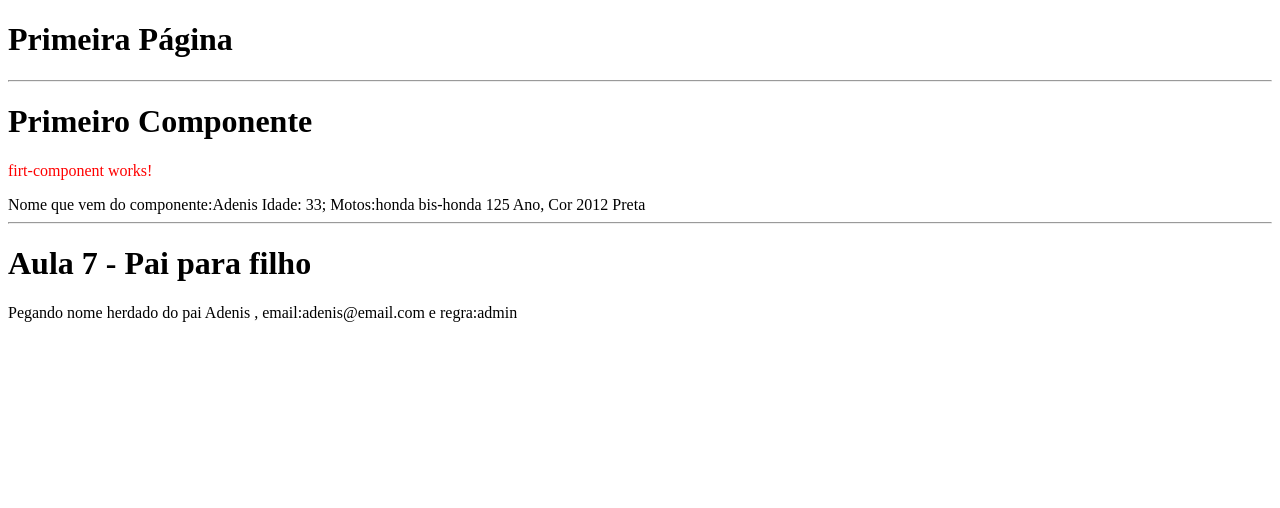
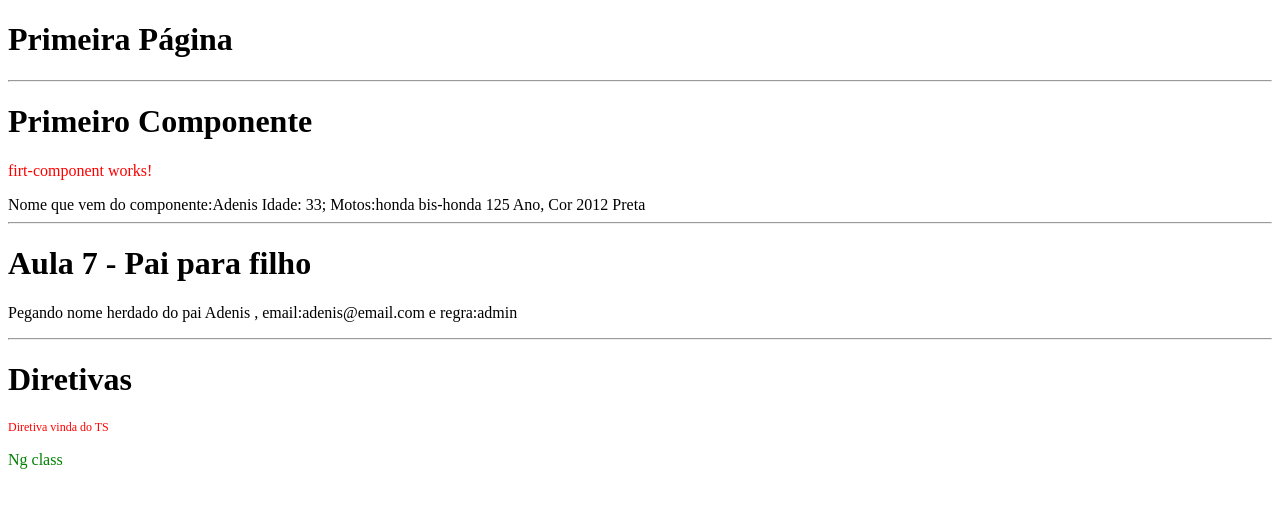
Before and after one commit to adenisluiz/angular_cliente_publico, an Angular app: page / in a window 1280 px wide. Shown: the top 508 px of the page. Built offline with nearby package versions, Linux system fonts and the light colour scheme.

Commit message:
diretivas

```diff
--- a/src/app/app.component.html
+++ b/src/app/app.component.html
@@ -9,3 +9,8 @@
 <hr>
 <h1>Aula 7 - Pai para filho</h1>
 <app-parent-data [name]="userName" [userData]="userData"></app-parent-data>
+
+
+<hr>
+<h1>Diretivas</h1>
+<app-diretivas></app-diretivas>
--- a/src/app/app.module.ts
+++ b/src/app/app.module.ts
@@ -6,13 +6,15 @@ import { AppComponent } from './app.component';
 import { FirtComponentComponent } from './components/firt-component/firt-component.component';
 import { TesteComponent } from './components/teste/teste.component';
 import { ParentDataComponent } from './components/parent-data/parent-data.component';
+import { DiretivasComponent } from './components/diretivas/diretivas.component';
 
 @NgModule({
   declarations: [
     AppComponent,
     FirtComponentComponent,
     TesteComponent,
-    ParentDataComponent
+    ParentDataComponent,
+    DiretivasComponent
   ],
   imports: [
     BrowserModule,
--- /dev/null
+++ b/src/app/components/diretivas/diretivas.component.css
@@ -0,0 +1,3 @@
+.my-class{
+    color:green
+}
--- /dev/null
+++ b/src/app/components/diretivas/diretivas.component.html
@@ -0,0 +1,2 @@
+<p [ngStyle]="{'font-size':''+size+'px','color':colors}">Diretiva vinda do TS </p>
+<p [ngClass]="myClass" >Ng class</p>
--- /dev/null
+++ b/src/app/components/diretivas/diretivas.component.ts
@@ -0,0 +1,13 @@
+import { Component } from '@angular/core';
+
+@Component({
+  selector: 'app-diretivas',
+  templateUrl: './diretivas.component.html',
+  styleUrls: ['./diretivas.component.css']
+})
+export class DiretivasComponent {
+size=12;
+colors="red";
+myClass="my-class"
+
+}
```
Also changed, not shown: 1 other file (tests, documents, lock files or other folders).
